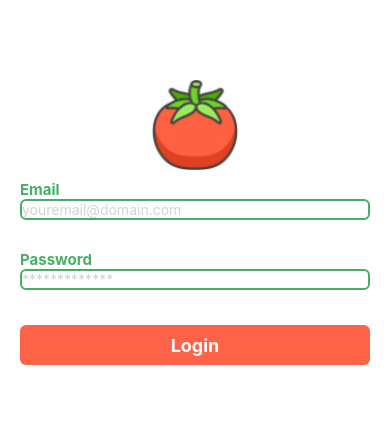
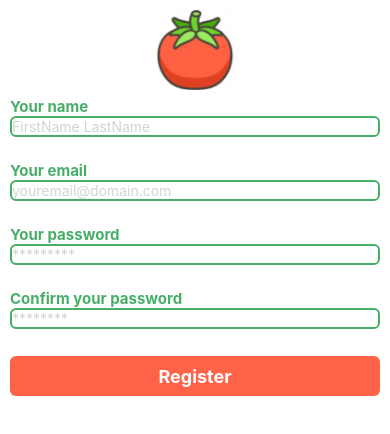
Before and after one commit to DaniloMarques1/Pomodorots, a React Native app: screen / in a window 390 px wide. Shown: the top 434 px of the page. Built offline with nearby package versions, Linux system fonts and the light colour scheme.

Commit message:
Criando pagina de registro

```diff
--- a/src/App.tsx
+++ b/src/App.tsx
@@ -8,6 +8,7 @@ import {
 
 import {Colors} from './utils';
 import Login from './pages/Login';
+import Register from './pages/Register';
 //import Button from './components/Button';
 //import Input from './components/Input';
 //import PomodoroCard from './components/PomodoroCard';
@@ -16,7 +17,7 @@ const App = () => {
   return (
     <>
       <StatusBar backgroundColor={Colors.PRIMARY_RED} />
-      <Login />
+      <Register />
     </>
   );
 };
--- /dev/null
+++ b/src/pages/Register/index.tsx
@@ -0,0 +1,114 @@
+import React from 'react';
+
+import {Container, Logo, ViewInput, ViewButton} from './styles';
+import TomatoLogo from '../../assets/tomato.png';
+import {Formik, FormikValues, FormikProps} from 'formik';
+import ErrorView from '../../components/ErrorView';
+import Input from '../../components/Input';
+import Button from '../../components/Button';
+import {Colors} from '../../utils';
+import * as yup from 'yup';
+
+interface FormValues {
+  name: string;
+  email: string;
+  password: string;
+  confirmPassword: string;
+}
+
+function Register() {
+  const initialValues: FormValues = {
+    name: '',
+    email: '',
+    password: '',
+    confirmPassword: '',
+  };
+
+  function handleRegister(values: FormikValues) {
+    //TODO: Handle request
+    //TODO: navigate to login with the email
+    console.log(values);
+  }
+
+  const validationForm = yup.object().shape({
+    name: yup
+      .string()
+      .min(6, 'Name must have at least 6 characters')
+      .required('Field required'),
+    email: yup.string().email('Type a valid email').required('Field required'),
+    password: yup
+      .string()
+      .min(6, 'Passwordword must have at least 6 characteres')
+      .required('Field required'),
+    confirmPassword: yup.mixed().oneOf([yup.ref("password")], "Password does not match")
+  });
+
+  return (
+    <Container keyboardVerticalOffset={500}>
+      <Logo source={TomatoLogo} />
+      <Formik
+        initialValues={initialValues}
+        onSubmit={(values: FormikValues) => handleRegister(values)}
+        validateOnMount={false}
+        validateOnChange={false}
+        validationSchema={validationForm}
+        >
+        {(props: FormikProps<FormValues>) => (
+          <>
+            <ViewInput>
+              <Input
+                error={!!props.errors.name}
+                label="Your name"
+                placeholder="FirstName LastName"
+                value={props.values.name}
+                onChangeText={props.handleChange('name')}
+              />
+              <ErrorView error={props.errors.name} />
+            </ViewInput>
+            <ViewInput>
+              <Input
+                error={!!props.errors.email}
+                label="Your email"
+                placeholder="youremail@domain.com"
+                value={props.values.email}
+                onChangeText={props.handleChange('email')}
+              />
+              <ErrorView error={props.errors.email} />
+            </ViewInput>
+            <ViewInput>
+              <Input
+                error={!!props.errors.password}
+                label="Your password"
+                placeholder="*********"
+                value={props.values.password}
+                onChangeText={props.handleChange('password')}
+                secureTextEntry={true}
+              />
+              <ErrorView error={props.errors.password} />
+            </ViewInput>
+            <ViewInput>
+              <Input
+                error={!!props.errors.confirmPassword}
+                label="Confirm your password"
+                placeholder="********"
+                value={props.values.confirmPassword}
+                onChangeText={props.handleChange('confirmPassword')}
+                secureTextEntry={true}
+              />
+              <ErrorView error={props.errors.confirmPassword} />
+            </ViewInput>
+            <ViewButton>
+              <Button
+                label="Register"
+                onPress={props.handleSubmit}
+                backgroundColor={Colors.PRIMARY_RED}
+              />
+            </ViewButton>
+          </>
+        )}
+      </Formik>
+    </Container>
+  );
+}
+
+export default Register;
--- /dev/null
+++ b/src/pages/Register/styles.ts
@@ -0,0 +1,22 @@
+import styled from 'styled-components/native';
+import {Colors} from '../../utils';
+
+export const Container = styled.KeyboardAvoidingView`
+  background-color: ${Colors.PRIMARY_WHITE};
+  padding: 10px;
+  flex: 1;
+`;
+
+export const Logo = styled.Image`
+  align-self: center;
+  width: 80px;
+  height: 80px;
+`;
+
+export const ViewInput = styled.View`
+  margin: 7px 0;
+`;
+
+export const ViewButton = styled.View`
+  margin-top: 10px;
+`;
```
